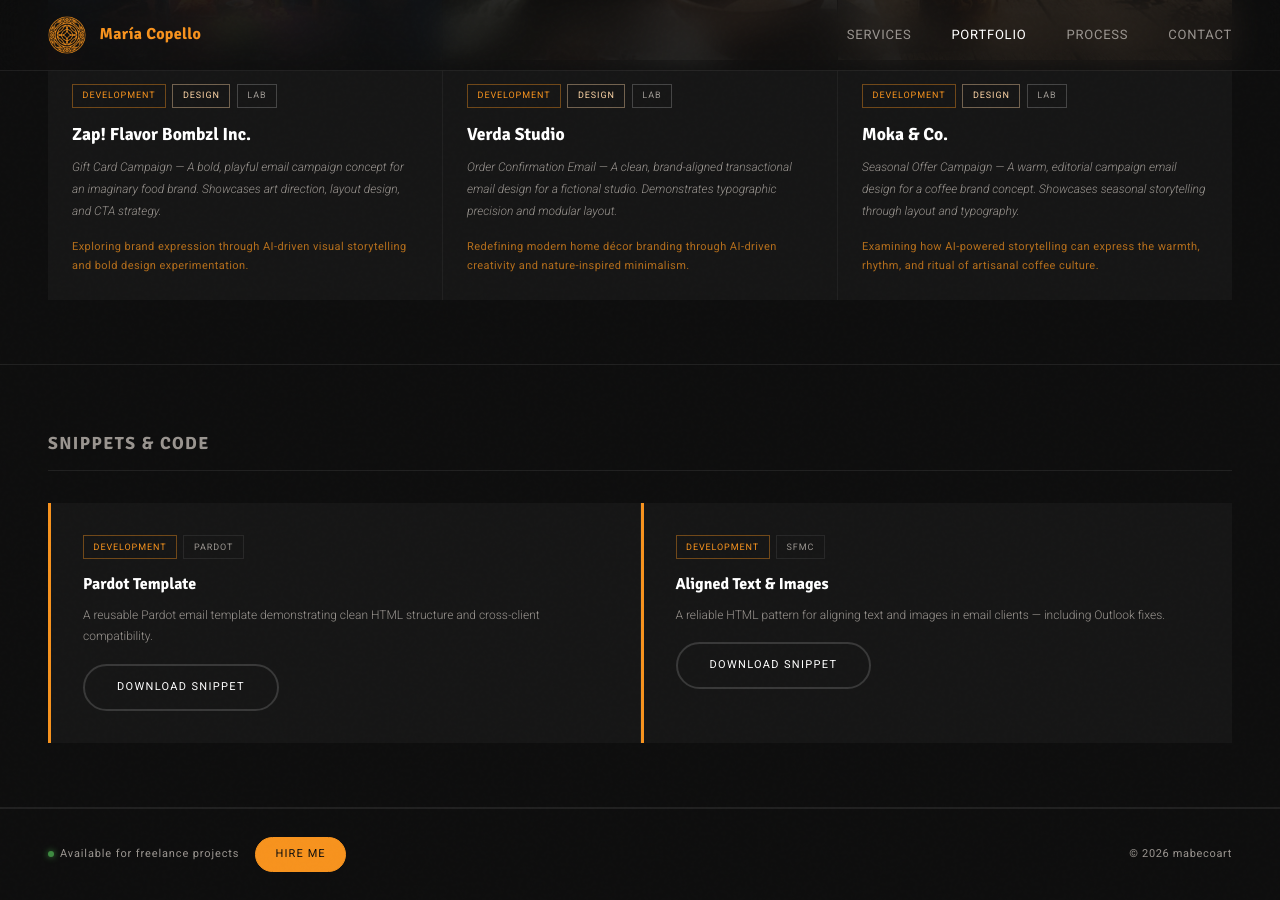
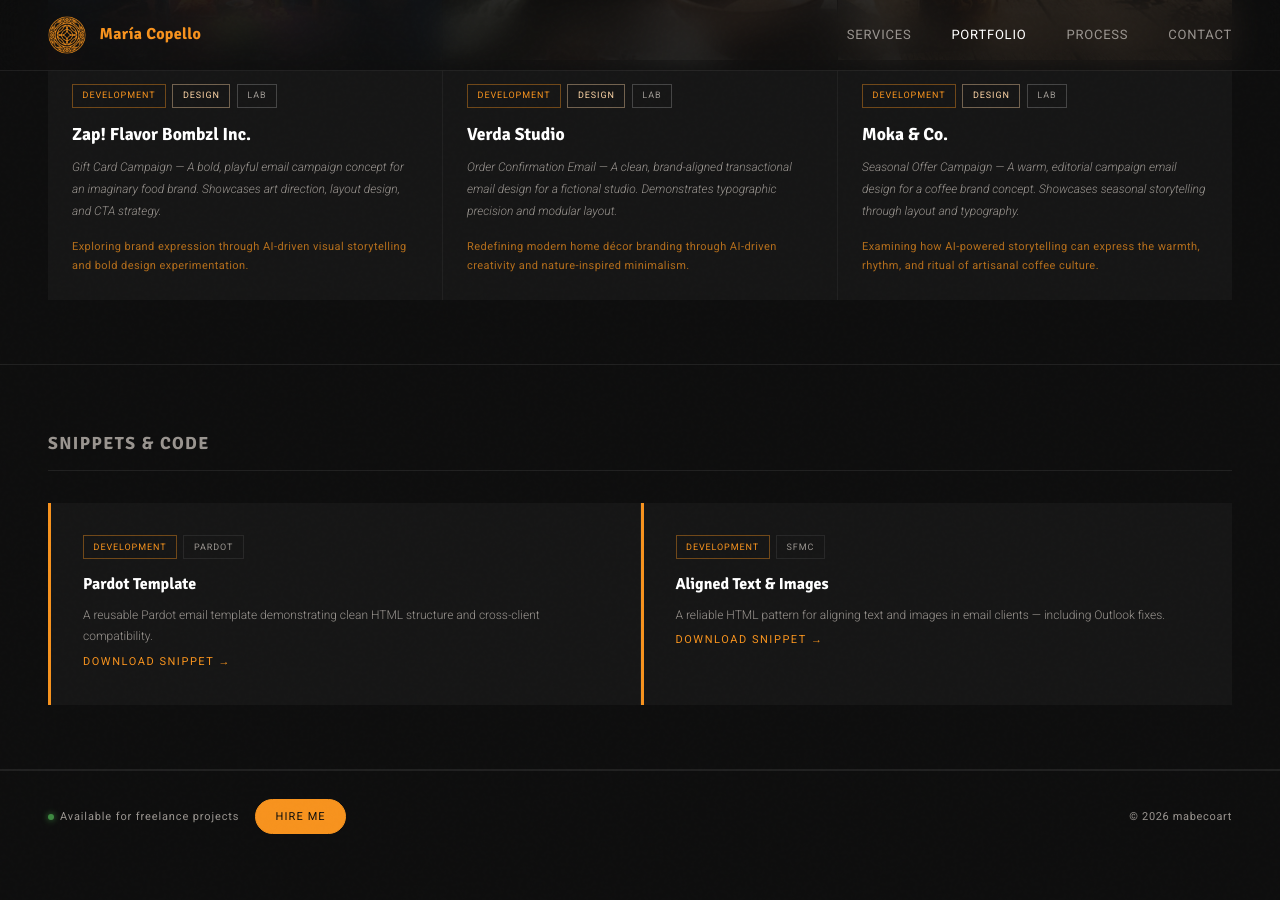
Before and after one commit to mabecoart/github.io, a Jekyll site: the page built from portfolio.html, in a window 1280 px wide and 900 px high, scrolled down 2340 px. Built offline with Jekyll 4.4.1, drawn with Linux system fonts in a browser that asks for light colours; after the commit the page ends 3202 px from its top, so only the background shows below that.

Commit message:
Update download links to use panel-link class

```diff
--- a/portfolio.html
+++ b/portfolio.html
@@ -195,7 +195,7 @@
       </div>
       <p class="snippet-name">Pardot Template</p>
       <p class="snippet-desc">A reusable Pardot email template demonstrating clean HTML structure and cross-client compatibility.</p>
-      <a href="https://mabecoart.com/downloads/[Snippet] Pardot Email Template.html.zip" download="Pardot-Template.zip" class="btn btn-ghost snippet-download">Download Snippet</a>
+      <a href="https://mabecoart.com/downloads/[Snippet] Pardot Email Template.html.zip" download="Pardot-Template.zip" class="panel-link">Download Snippet →</a>
     </div>
     <div class="snippet-card" data-tags="snippets development">
       <div class="card-tags" style="margin-bottom:0.75rem">
@@ -204,7 +204,7 @@
       </div>
       <p class="snippet-name">Aligned Text &amp; Images</p>
       <p class="snippet-desc">A reliable HTML pattern for aligning text and images in email clients — including Outlook fixes.</p>
-      <a href="https://mabecoart.com/downloads/[Snippet] Align Text and Images.html.zip" download="Align-Text-and-Images.zip" class="btn btn-ghost snippet-download">Download Snippet</a>
+      <a href="https://mabecoart.com/downloads/[Snippet] Align Text and Images.html.zip" download="Align-Text-and-Images.zip" class="panel-link">Download Snippet →</a>
     </div>
   </div>
 </section>
```
